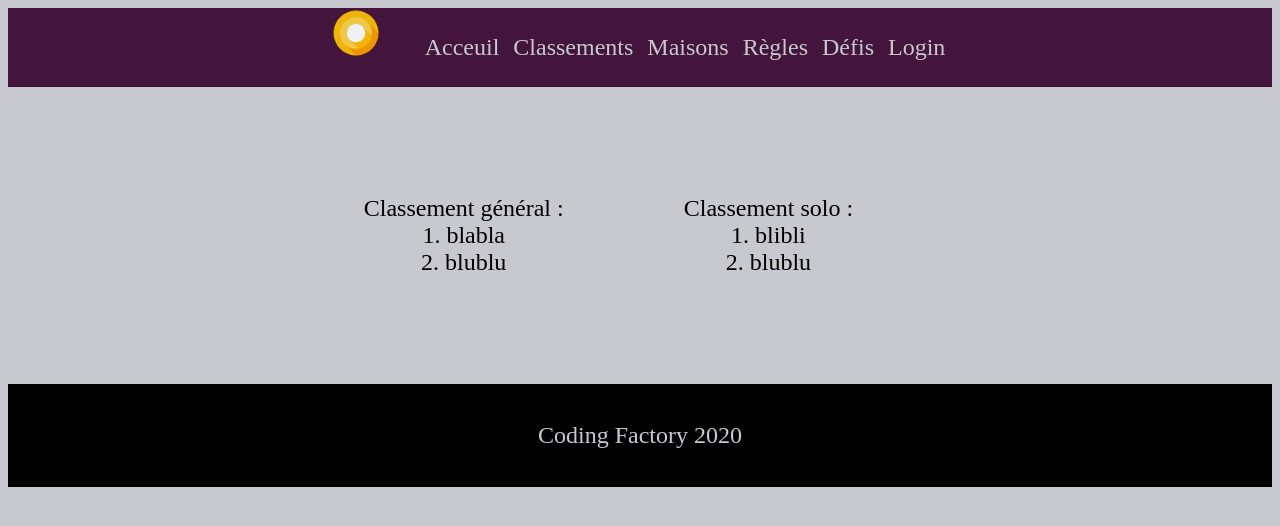
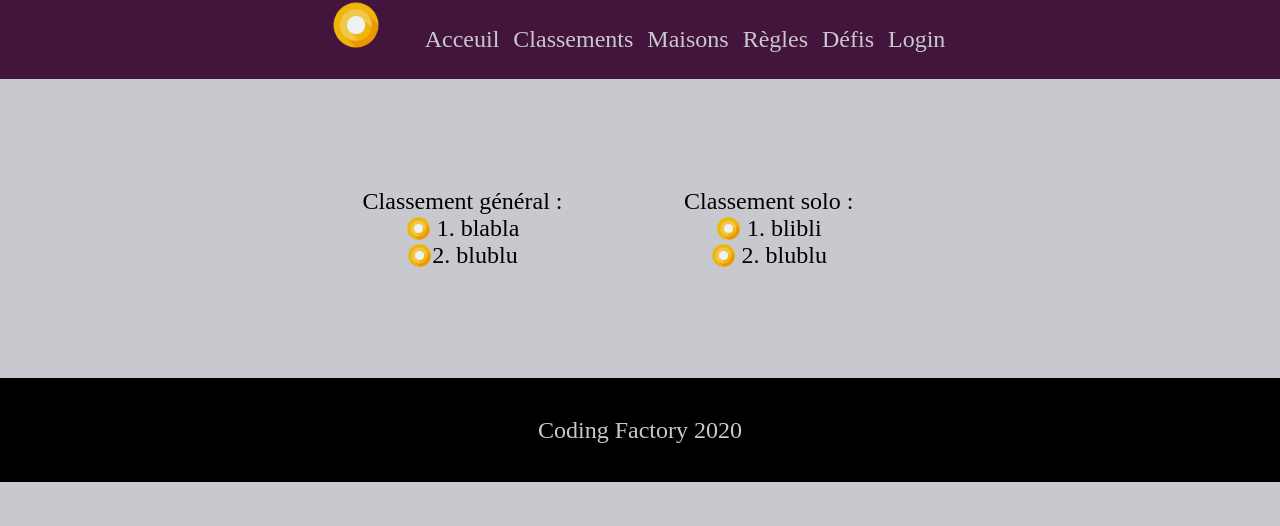
Before and after one commit to houssamlaghzil/coding-house, a PHP site: page /coding.html in a window 1280 px wide. Shown: the top 526 px of the page. Run offline with PHP 8.4, Linux system fonts and the light colour scheme.

Commit message:
add houses logo

```diff
--- a/coding.html
+++ b/coding.html
@@ -23,19 +23,19 @@
 
   <section id ="classements">
 
-    <section id="classement general">
+    <section id="classementGeneral">
 
       <p>Classement général :
-        <br/>1. blabla
-        <br/>2. blublu
+        <br/> <img id="logoMaison" src="img/logo.png" alt="logo de la maison"> 1. blabla
+        <br/> <img id="logoMaison" src="img/logo.png" alt="logo de la maison">2. blublu
       </p>
 
     </section>
-    <section id="classement solo">
+    <section id="classementSolo">
 
       <p>Classement solo :
-        <br/>1. blibli
-        <br/>2. blublu
+        <br/> <img id="logoMaison" src="img/logo.png" alt="logo de la maison"> 1. blibli
+        <br/> <img id="logoMaison" src="img/logo.png" alt="logo de la maison"> 2. blublu
       </p>
 
     </section>
--- a/css/css.css
+++ b/css/css.css
@@ -2,6 +2,7 @@ body {
   text-align: center;
   background-color: #C8C8CF;
   font-size: 150%;
+  margin : 0%;
 }
 
 header{
@@ -17,6 +18,7 @@ footer{
   background-color: black;
   color : #C8C8CF ;
   padding: 3%;
+  margin: 0;
 }
 
 li{
@@ -30,6 +32,12 @@ li{
 #logo{
   height: 50px;
   width: 50px;
+}
+
+#logoMaison{
+  height: 25px;
+  width: 25px;
+  vertical-align: text-bottom;
 }
 
 #classements{
```
